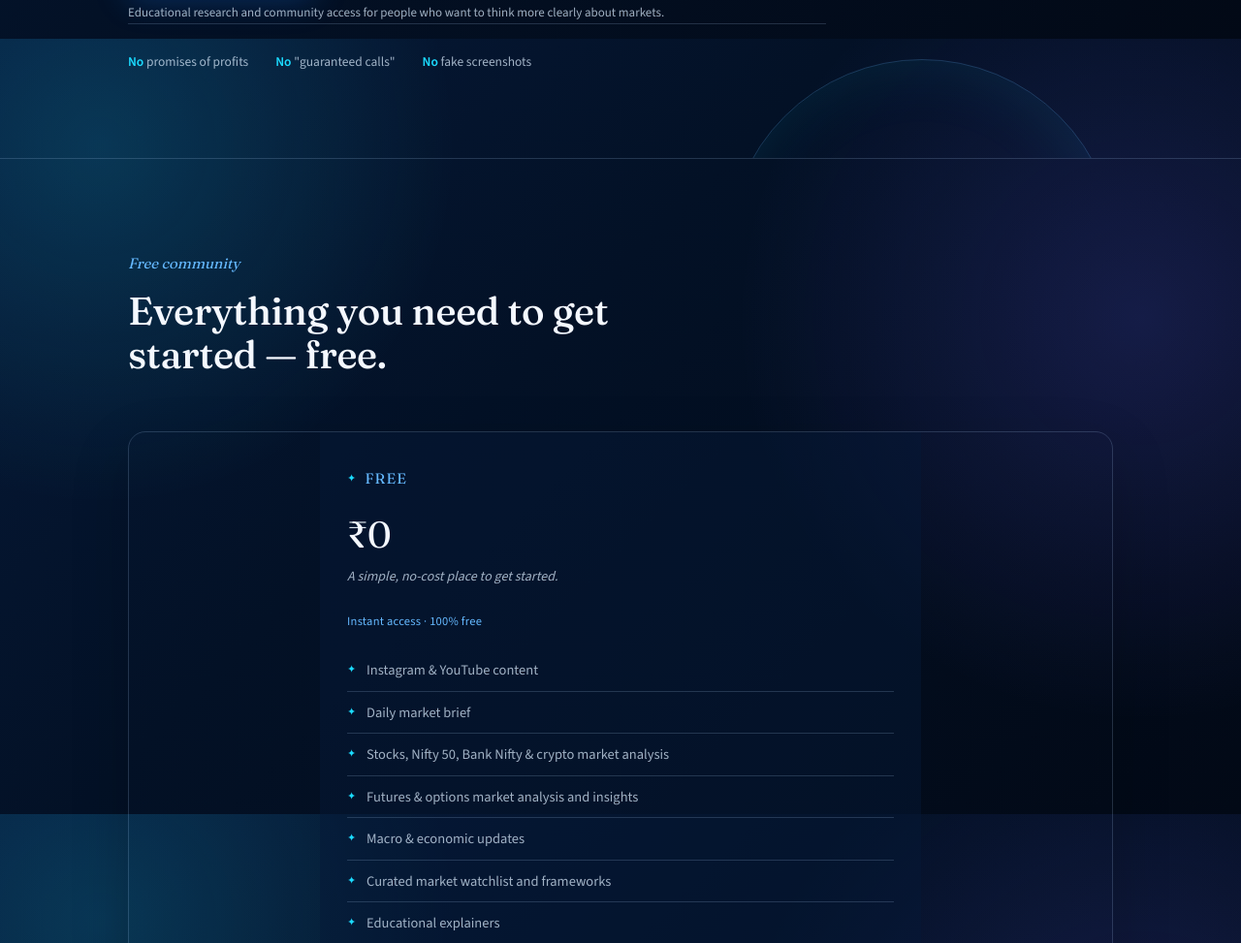
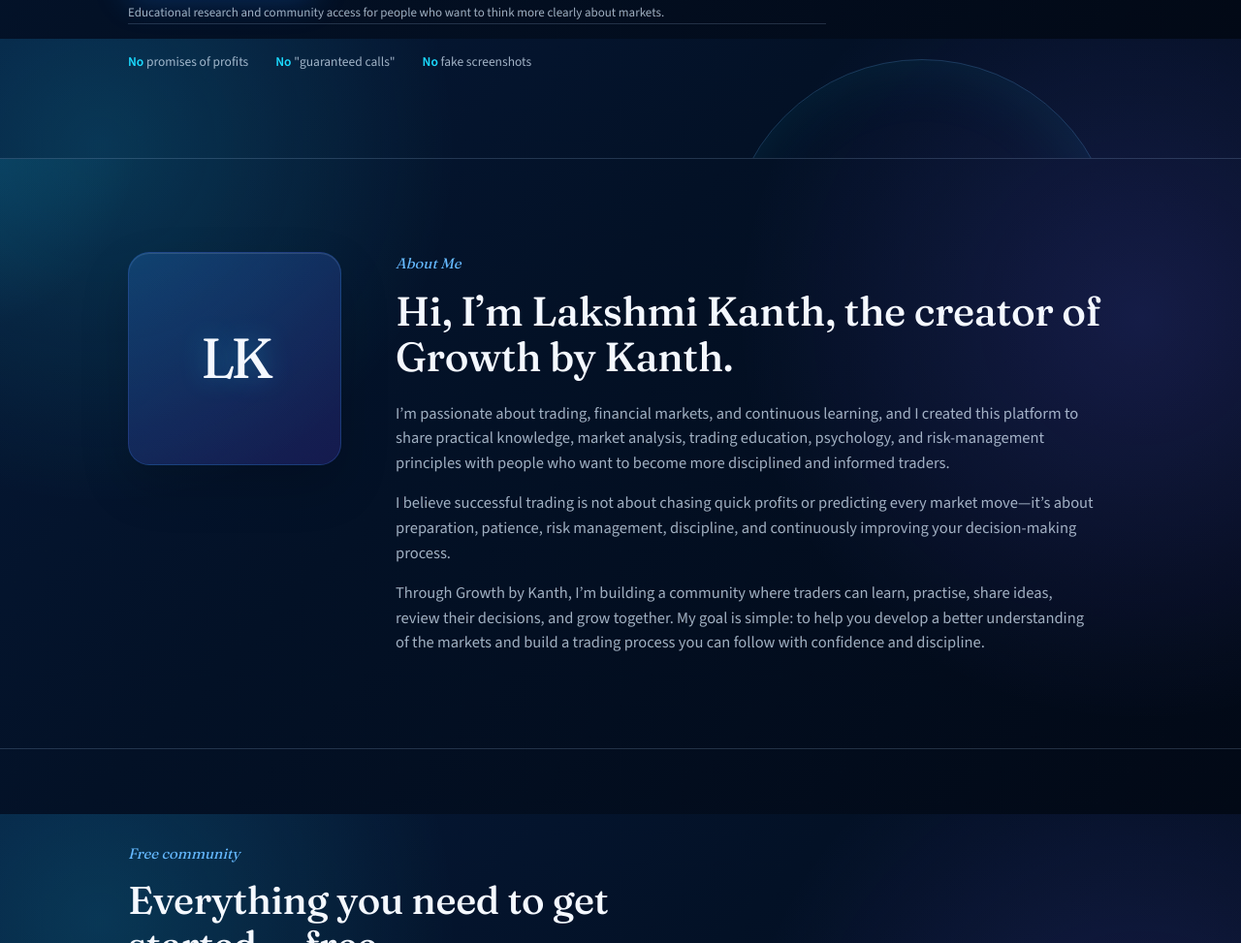
Before and after one commit to klkcreatives-afk/growthbykanth2, a plain HTML site: page index.html in a window 1280 px wide. Shown: the part 760-1733 px from the top of the page at 97% size. Drawn offline with nearby package versions, Linux system fonts and the light colour scheme.

Commit message:
Add About Me section

```diff
--- a/index.html
+++ b/index.html
@@ -148,6 +148,20 @@
   .btn-outline:hover{border-color:var(--blue-bright); color:var(--paper); background:rgba(73,146,255,.15); transform:translateY(-2px);}
   .hero .ctas{display:flex; gap:14px; flex-wrap:wrap; margin-bottom:0;}
   .hero .fine-print{font-size:13px; color:var(--muted-lt); margin-top:15px;}
+
+  /* ---------- About ---------- */
+  .about{position:relative; overflow:hidden; border-bottom:1px solid var(--line-soft);}
+  .about::before{content:""; position:absolute; width:420px; height:420px; border-radius:50%; left:-270px; top:-230px; background:radial-gradient(circle, rgba(27,219,255,.16), transparent 68%); pointer-events:none;}
+  .about-grid{display:grid; grid-template-columns:220px minmax(0, 1fr); gap:56px; align-items:start; position:relative;}
+  .about-mark{
+    aspect-ratio:1; display:grid; place-items:center; border:1px solid var(--line); border-radius:22px;
+    background:linear-gradient(145deg, rgba(49,145,255,.22), rgba(102,68,255,.18)); box-shadow:inset 0 1px rgba(255,255,255,.12), 0 22px 50px rgba(0,0,0,.17);
+  }
+  .about-mark span{font-family:'Fraunces', serif; font-size:58px; color:var(--paper); letter-spacing:-.08em; text-shadow:0 0 28px rgba(27,219,255,.32);}
+  .about-copy .kicker{font-family:'Fraunces', serif; font-style:italic; color:var(--blue-bright); font-size:15px; margin-bottom:14px;}
+  .about-copy h2{font-size:clamp(29px, 3.6vw, 42px); line-height:1.12; margin-bottom:22px;}
+  .about-copy p{max-width:720px; color:var(--muted-lt); font-size:16.5px; margin-top:16px;}
+  @media (max-width:700px){.about-grid{grid-template-columns:1fr; gap:28px;}.about-mark{width:112px; border-radius:18px;}.about-mark span{font-size:39px;}}
 
   /* ---------- Section headings ---------- */
   .section-head{max-width:620px; margin-bottom:56px;}
@@ -318,7 +332,7 @@
 </header>
 
 <main id="top">
-<section class="hero" id="about">
+<section class="hero">
   <div class="wrap">
     <div class="eyebrow">Go deeper than the feed</div>
     <h1>Better information, sharper frameworks, and a <span class="gradient-text">clearer way to think about markets.</span></h1>
@@ -332,6 +346,21 @@
       <span><strong>No</strong> promises of profits</span>
       <span><strong>No</strong> "guaranteed calls"</span>
       <span><strong>No</strong> fake screenshots</span>
+    </div>
+  </div>
+</section>
+
+<section class="about" id="about">
+  <div class="wrap">
+    <div class="about-grid">
+      <div class="about-mark" aria-hidden="true"><span>LK</span></div>
+      <div class="about-copy">
+        <div class="kicker">About Me</div>
+        <h2>Hi, I’m Lakshmi Kanth, the creator of Growth by Kanth.</h2>
+        <p>I’m passionate about trading, financial markets, and continuous learning, and I created this platform to share practical knowledge, market analysis, trading education, psychology, and risk-management principles with people who want to become more disciplined and informed traders.</p>
+        <p>I believe successful trading is not about chasing quick profits or predicting every market move—it’s about preparation, patience, risk management, discipline, and continuously improving your decision-making process.</p>
+        <p>Through Growth by Kanth, I’m building a community where traders can learn, practise, share ideas, review their decisions, and grow together. My goal is simple: to help you develop a better understanding of the markets and build a trading process you can follow with confidence and discipline.</p>
+      </div>
     </div>
   </div>
 </section>
```
